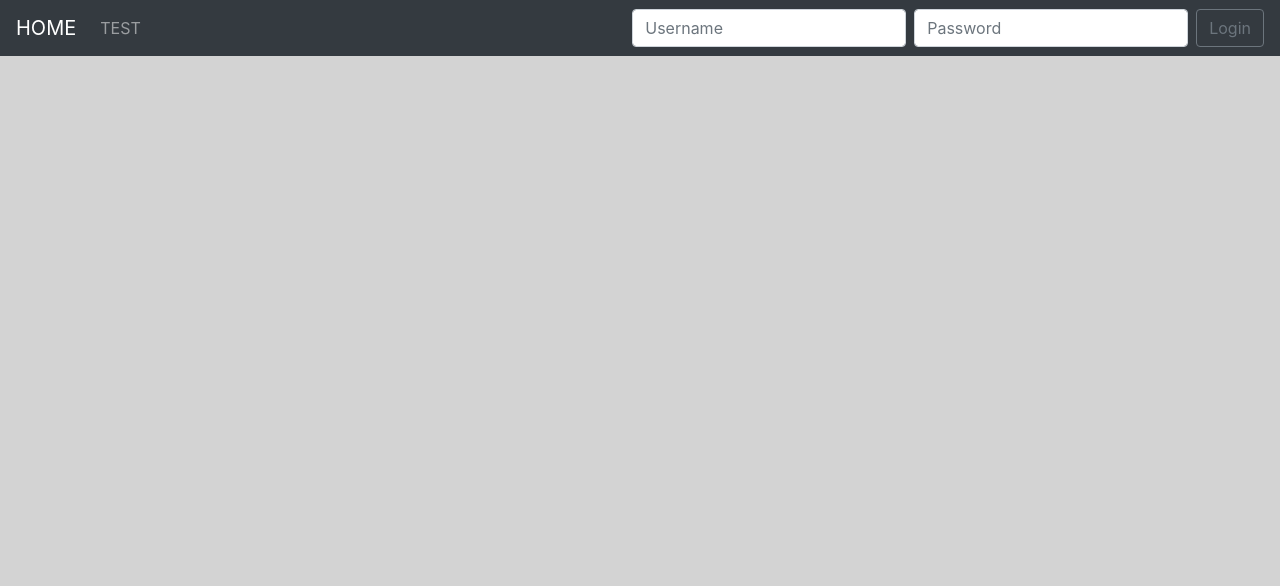
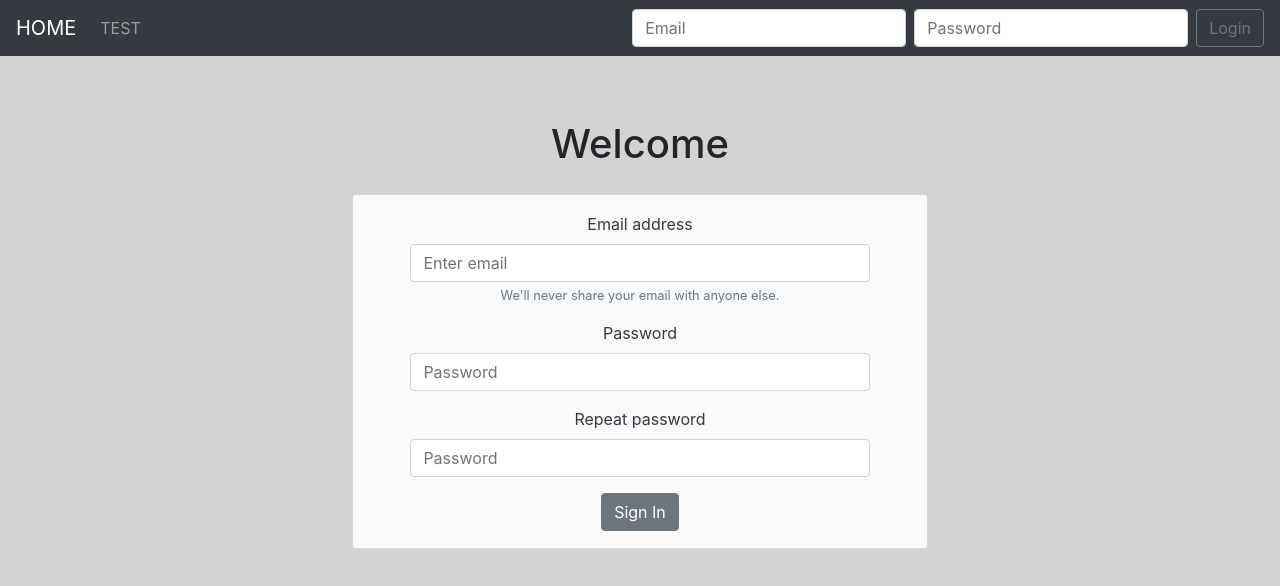
Before and after one commit to CimimUxMaio/btc-trading-frontend, a React (Create React App) app: page /sign-in in a window 1280 px wide. Shown: the top 586 px of the page. Built offline with nearby package versions, Linux system fonts and the light colour scheme.

Commit message:
Sign in, login, user homepage

```diff
--- a/package.json
+++ b/package.json
@@ -6,6 +6,7 @@
     "@testing-library/jest-dom": "^5.11.9",
     "@testing-library/react": "^11.2.5",
     "@testing-library/user-event": "^12.8.3",
+    "axios": "^0.21.1",
     "bootstrap": "^4.6.0",
     "react": "^17.0.1",
     "react-bootstrap": "^1.5.1",
--- a/src/App.js
+++ b/src/App.js
@@ -1,30 +1,72 @@
-import React from "react";
+import React, { Component } from "react";
 import './App.css';
 import { BrowserRouter, Route, Switch } from "react-router-dom";
 import Navbar from "./components/Navbar";
 import Home from "./components/Home"
+import LoggedInRoute from "./components/LoggedInRoute";
+import SignIn from "./components/SignIn";
 
-function App() {
+class App extends Component {
+  state = {}
+
+  forceRender = () => {
+    this.setState({});
+  }
+
+  setToken = (token) => {
+    localStorage.setItem("token", token);
+    this.forceRender();
+  }
+
+  deleteToken = () => {
+    localStorage.removeItem("token");
+    this.forceRender();
+  }
+
+  getToken = () => {
+    return localStorage.getItem("token");
+  }
+
+  tokenExists = () => {
+    return !!this.getToken();
+  }
+
+  render() {
     return (
       <BrowserRouter>
         <div className="App">
-        <Navbar />
+          <Navbar
+            isLoggedIn={this.tokenExists}
+            setToken={this.setToken}
+            deleteToken={this.deleteToken}/>
           <div className="content">
             <Switch>
-
-            <Route exact path="/">
-              <Home/>
+              <Route path="/sign-in">
+                <SignIn/>
               </Route>
 
               <Route path="/test">
                 <h1>TEST ROUTE</h1>
               </Route>
 
+              <LoggedInRoute
+                exact
+                path="/"
+                isLoggedIn={this.tokenExists}
+                getToken={this.getToken}
+                componentType={Home}/>
+
+              <LoggedInRoute
+                path="/bots/:bot_id"
+                componentType={(<h1>Bot</h1>).type}
+                isLoggedIn={this.tokenExists}
+                getToken={this.getToken}/>
             </Switch>
           </div>
         </div>
       </BrowserRouter>
     );
   }
+}
 
 export default App;
--- a/src/components/Home.jsx
+++ b/src/components/Home.jsx
@@ -1,12 +1,29 @@
-import SignInForm from "./SignInForm"
+import React, { Component } from "react";
+import Axios from "axios";
+import config from "../config.json";
+import Card from "react-bootstrap/Card";
 
-const Home = () => {
-    return (
-        <div>
-            <h1 style={{marginTop: "5%"}}>Welcome</h1>
-            <SignInForm/>
-        </div>
-    );
+
+class Home extends Component {
+    userBots() {
+        let bots = [];
+        Axios.get(config.api_host + "/bots", { params: { token: this.props.getToken() }}).then(response => {
+            bots = response.data;
+        }).catch(error => {
+            error.response? alert(error.data) : alert(error);
+        });
+
+        return bots;
+    }
+
+    render() {
+        return (
+            <React.Fragment>
+                <h1>Bots</h1>
+                {this.userBots().map(bot => <Card><Card.Title>{bot.name}</Card.Title></Card>)}
+            </React.Fragment>
+        )
+    }
 }
 
 export default Home;
--- /dev/null
+++ b/src/components/LoggedInRoute.jsx
@@ -0,0 +1,7 @@
+import { Route, Redirect } from "react-router-dom";
+
+function LoggedInRoute({isLoggedIn, componentType: Component, ...restoOfProps}) {
+    return <Route {...restoOfProps} render={props => isLoggedIn()? <Component {...props} {...restoOfProps}/> : <Redirect to="/sign-in"/>}/>;
+}
+
+export default LoggedInRoute;
--- /dev/null
+++ b/src/components/LoginForm.jsx
@@ -0,0 +1,55 @@
+import React, { Component } from "react";
+import Form from "react-bootstrap/Form";
+import FormControl from "react-bootstrap/FormControl";
+import Button from "react-bootstrap/Button";
+import Axios from "axios";
+import config from "../config.json";
+import { Redirect, withRouter } from "react-router";
+
+
+class LoginForm extends Component {
+    state = {
+        fields: {}
+    }
+
+    handleSubmit = (event) => {
+        event.preventDefault();
+
+        let axiosConfig = {
+            headers: {
+                "Authorization": "Basic " + btoa(this.state.fields["email"] + ":" + this.state.fields["password"]),
+            }
+        }
+
+        Axios.post(config.api_host+"/token", null, axiosConfig).then(response => {
+            this.props.setToken(response.data["token"]);
+            this.props.history.push("/");
+        }).catch(error => {
+            if(!error.response) {
+                alert(error);
+            } else {
+                alert(error.response.data);
+            }
+        })
+    }
+
+    handleOnChange(fieldName, event) {
+        let fields = {...this.state.fields};
+        fields[fieldName] = event.target.value;
+        this.setState({fields});
+    }
+
+    render() {
+        if(this.props.loggedIn) return <Redirect to="/"/>;
+
+        return (
+            <Form inline onSubmit={this.handleSubmit}>
+                <FormControl type="email" placeholder="Email" className="mr-sm-2" required onChange={this.handleOnChange.bind(this, "email")}/>
+                <FormControl type="password" placeholder="Password" className="mr-sm-2" required onChange={this.handleOnChange.bind(this, "password")}/>
+                <Button variant="outline-secondary" type="submit">Login</Button>
+            </Form>
+        );
+    }
+}
+
+export default withRouter(LoginForm);
--- a/src/components/Navbar.jsx
+++ b/src/components/Navbar.jsx
@@ -1,21 +1,30 @@
 import Navbar from "react-bootstrap/Navbar";
-import Form from "react-bootstrap/Form";
-import FormControl from "react-bootstrap/FormControl";
+import Nav from "react-bootstrap/Nav";
+import LoginForm from "./LoginForm";
 import Button from "react-bootstrap/Button";
-import Nav from "react-bootstrap/Nav";
+import Conditional from "./utils/Conditional";
 
-const CustomNavbar = () => {
+
+function handleLogoutClick(props) {
+  props.deleteToken();
+}
+
+function LogoutButton(props) {
+  return <Button variant="outline-secondary" onClick={() => { handleLogoutClick(props) }}>Logout</Button>;
+}
+
+const CustomNavbar = (props) => {
   return (
       <Navbar bg="dark" variant="dark">
         <Navbar.Brand href="/">HOME</Navbar.Brand>
         <Nav className="mr-auto">
           <Nav.Link href="/test">TEST</Nav.Link>
         </Nav>
-          <Form inline>
-            <FormControl type="text" placeholder="Username" className="mr-sm-2" />
-            <FormControl type="password" placeholder="Password" className="mr-sm-2" />
-            <Button variant="outline-secondary">Login</Button>
-          </Form>
+        <Conditional
+          condition={() => !props.isLoggedIn()}
+          primary={LoginForm}
+          secondary={LogoutButton}
+          {...props}/>
       </Navbar>
     );
 }
--- /dev/null
+++ b/src/components/SignIn.jsx
@@ -0,0 +1,14 @@
+import SignInForm from "./SignInForm"
+import React from "react";
+
+const SignIn = () => {
+    return (
+        <React.Fragment>
+            <h1 style={{marginTop: "5%"}}>Welcome</h1>
+            <SignInForm/>
+        </React.Fragment>
+    );
+}
+
+
+export default SignIn;
--- a/src/components/SignInForm.jsx
+++ b/src/components/SignInForm.jsx
@@ -2,6 +2,8 @@ import { Component } from "react";
 import Form from "react-bootstrap/Form";
 import Button from "react-bootstrap/Button";
 import Card from "react-bootstrap/Card"
+import config from "../config.json";
+import Axios from "axios";
 
 
 class SignInForm extends Component {
@@ -11,9 +13,9 @@ class SignInForm extends Component {
     }
 
 
-    handleChange(field, event) {
-        let fields = this.state.fields;
-        fields[field] = event.target.value;
+    handleChange(fieldName, event) {
+        let fields = {...this.state.fields};
+        fields[fieldName] = event.target.value;
         this.setState({fields});
     }
 
@@ -31,11 +33,16 @@ class SignInForm extends Component {
         return isValid
     }
 
-    onSubmit = (event) => {
+    handleOnSubmit = (event) => {
         event.preventDefault();
 
         if(this.handleValidation()) {
-            alert("User created!");
+            Axios.post(config.api_host + "/users", { "username": this.state.fields["email"], "password": this.state.fields["password1"] })
+                .then(response => {
+                    alert("User created successfuly!");
+                }).catch( error => {
+                    alert(error);
+                })
         } else {
             const errors = this.state.errors;
             alert(errors)
@@ -45,10 +52,10 @@ class SignInForm extends Component {
     render() {
         return (
             <Card className="bg-light text-white" style={{width: "45%", margin: "auto", marginTop: "2%"}}>
-                <Form style={{width: "80%", margin: "3% 0% 3% 10%"}} onSubmit={this.onSubmit}>
+                <Form style={{width: "80%", margin: "3% 0% 3% 10%"}} onSubmit={this.handleOnSubmit}>
                     <Form.Group controlId="formBasicEmail">
                         <Form.Label className="text-dark">Email address</Form.Label>
-                        <Form.Control type="email" placeholder="Enter email" onChange={this.handleChange.bind(this, "email")} value={this.state.fields["email"]} required/>
+                        <Form.Control type="email" placeholder="Enter email" onChange={this.handleChange.bind(this, "email")} required/>
                         <Form.Text className="text-muted">
                             We'll never share your email with anyone else.
                         </Form.Text>
@@ -56,12 +63,12 @@ class SignInForm extends Component {
 
                     <Form.Group controlId="formBasicPassword">
                         <Form.Label className="text-dark">Password</Form.Label>
-                        <Form.Control type="password" placeholder="Password" onChange={this.handleChange.bind(this, "password1")} value={this.state.fields["password1"]} required/>
+                        <Form.Control type="password" placeholder="Password" onChange={this.handleChange.bind(this, "password1")} required/>
                     </Form.Group>
 
-                    <Form.Group controlId="formBasicPassword">
+                    <Form.Group controlId="formBasicPassword2">
                         <Form.Label className="text-dark">Repeat password</Form.Label>
-                        <Form.Control type="password" placeholder="Password" onChange={this.handleChange.bind(this, "password2")} value={this.state.fields["password2"]} required/>
+                        <Form.Control type="password" placeholder="Password" onChange={this.handleChange.bind(this, "password2")} required/>
                     </Form.Group>
 
                     <Button variant="secondary" type="submit">
--- /dev/null
+++ b/src/components/utils/Conditional.jsx
@@ -0,0 +1,7 @@
+import React from "react";
+
+const Conditional = ({condition, primary: Primary, secondary: Secondary, ...otherProps}) => {
+    return condition() ? <Primary {...otherProps}/> : <Secondary {...otherProps}/>;
+}
+
+export default Conditional;
--- /dev/null
+++ b/src/config.json
@@ -0,0 +1,3 @@
+{
+    "api_host": "http://localhost:5000"
+}
```
Also changed, not shown: public/index.html (+0 -24 lines), 1 other file (tests, documents, lock files or other folders). Lines whose indentation alone changed are shown as unchanged.
